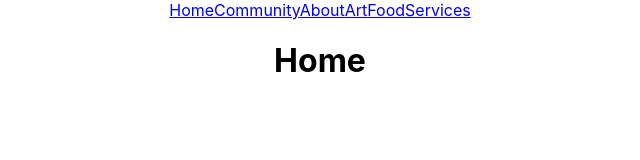
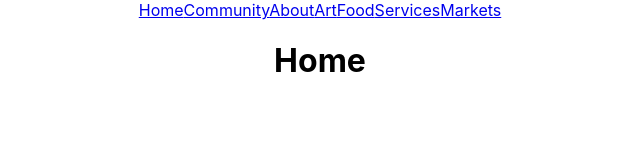
Before and after one commit to Tezcatlimichi/mercado-front-end, a React (Create React App) app in the folder mercado/: page / in a window 1280 px wide. Shown: the top 160 px of the page, without its empty margins (320-960 px from the left). Built offline with nearby package versions, Linux system fonts and the light colour scheme.

Commit message:
add market link to navigation bar

```diff
--- a/mercado/src/components/Nav.jsx
+++ b/mercado/src/components/Nav.jsx
@@ -11,6 +11,7 @@ const Nav = ()=>{
         <Link className='link' to='/art'>Art</Link>
         <Link className='link' to='/foods'>Food</Link>
         <Link className='link' to='/services'>Services</Link>
+        <Link className='link' to='/markets'>Markets</Link>
 
       </div>
     </div>
```
